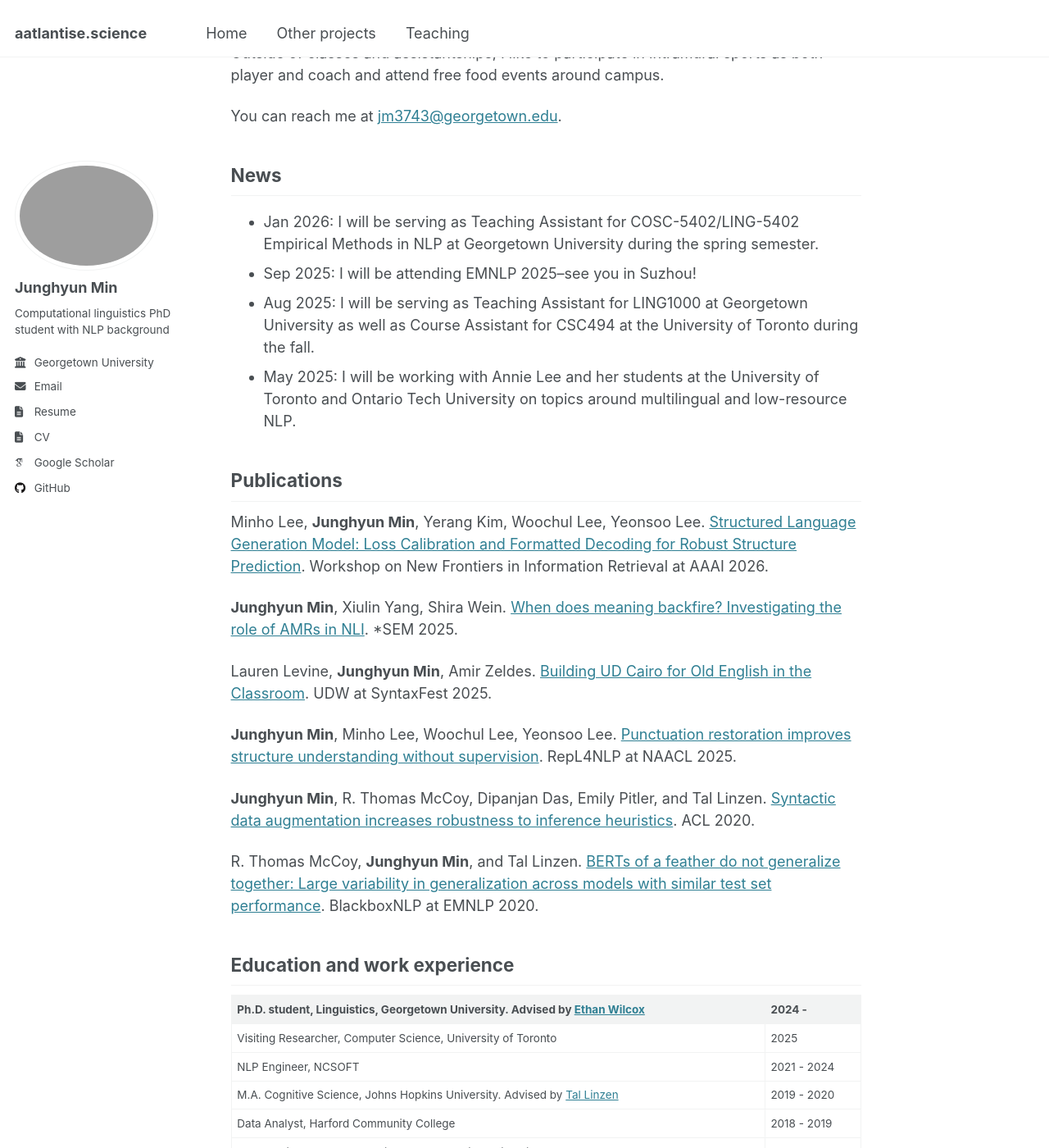
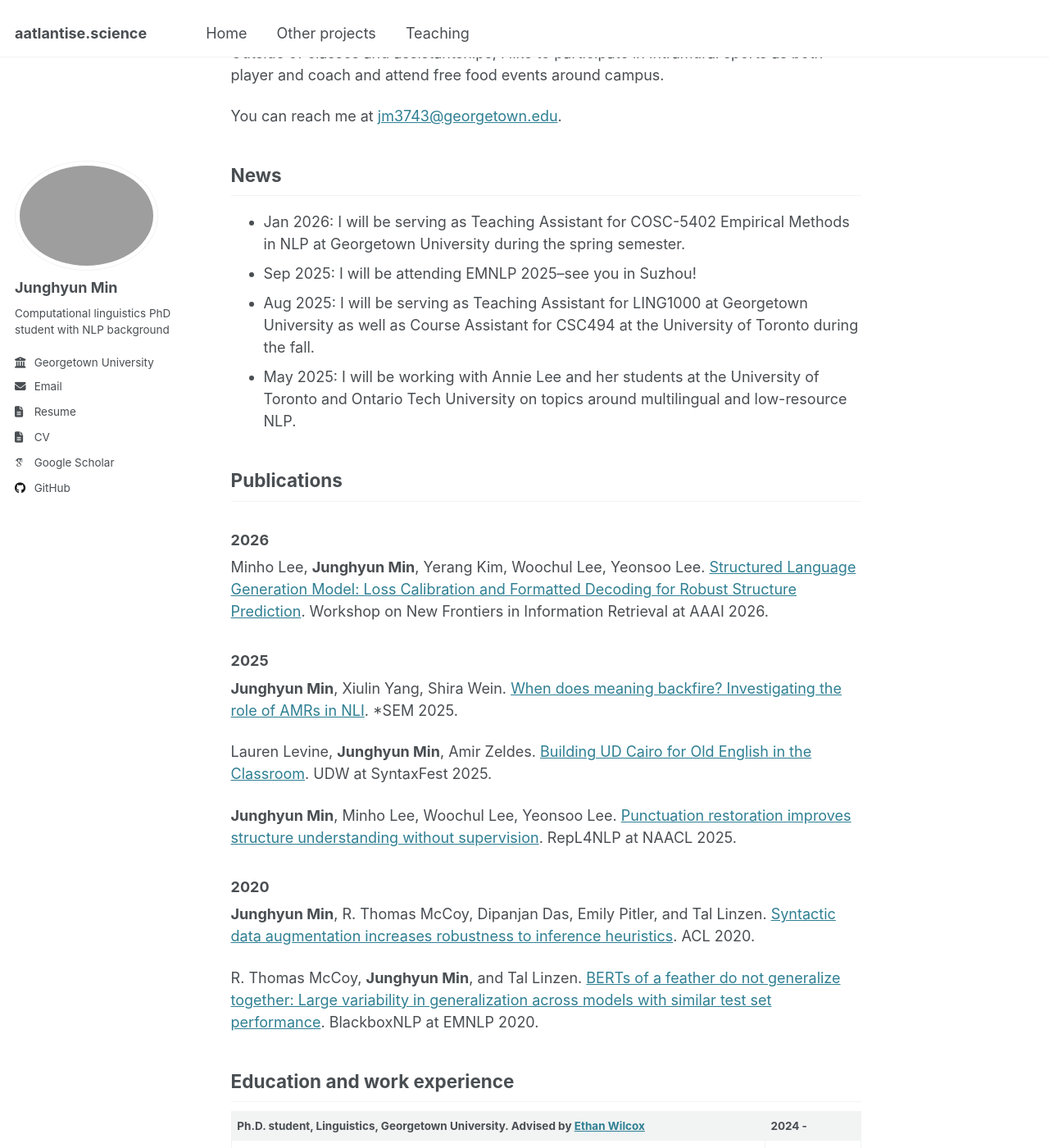
Before and after one commit to Aatlantise/aatlantise.github.io, a Jekyll site: the page built from _pages/about.md, in a window 1280 px wide and 1400 px high, scrolled down 278 px. Shown: the whole window at 82% size. Built offline with Jekyll 4.4.1, drawn with Linux system fonts in a browser that asks for light colours; some web fonts are replaced.

Commit message:
[Chore] Add paper, teaching assignment

```diff
--- a/_pages/about.md
+++ b/_pages/about.md
@@ -22,7 +22,7 @@
 
 ## News
 
-* Jan 2026: I will be serving as Teaching Assistant for COSC-5402/LING-5402 Empirical Methods in NLP at Georgetown University during the spring semester.
+* Jan 2026: I will be serving as Teaching Assistant for COSC-5402 Empirical Methods in NLP at Georgetown University during the spring semester.
 * Sep 2025: I will be attending EMNLP 2025--see you in Suzhou!
 * Aug 2025: I will be serving as Teaching Assistant for LING1000 at Georgetown University
 as well as Course Assistant for CSC494 at the University of Toronto during the fall.
@@ -30,10 +30,12 @@
 and Ontario Tech University on topics around multilingual and low-resource NLP.
 
 ## Publications
+### 2026
 Minho Lee, **Junghyun Min**, Yerang Kim, Woochul Lee, Yeonsoo Lee.
 [Structured Language Generation Model: Loss Calibration and Formatted Decoding for Robust Structure Prediction](https://arxiv.org/pdf/2402.08971v3).
 Workshop on New Frontiers in Information Retrieval at AAAI 2026.
 
+### 2025
 **Junghyun Min**, Xiulin Yang, Shira Wein.
 [When does meaning backfire? Investigating the role of AMRs in NLI](https://arxiv.org/abs/2506.14613).
 *SEM 2025.
@@ -45,6 +47,8 @@
 **Junghyun Min**, Minho Lee, Woochul Lee, Yeonsoo Lee.
 [Punctuation restoration improves structure understanding without supervision](https://aclanthology.org/2025.repl4nlp-1.10/).
 RepL4NLP at NAACL 2025.
+
+### 2020
 
 **Junghyun Min**, R. Thomas McCoy, Dipanjan Das, Emily Pitler, and Tal Linzen.
 [Syntactic data augmentation increases robustness to inference heuristics](https://aclanthology.org/2020.acl-main.212/).
```
Also changed, not shown: _pages/extraling.md (+5 -1 lines), _pages/teaching.md (+3 -0 lines).
